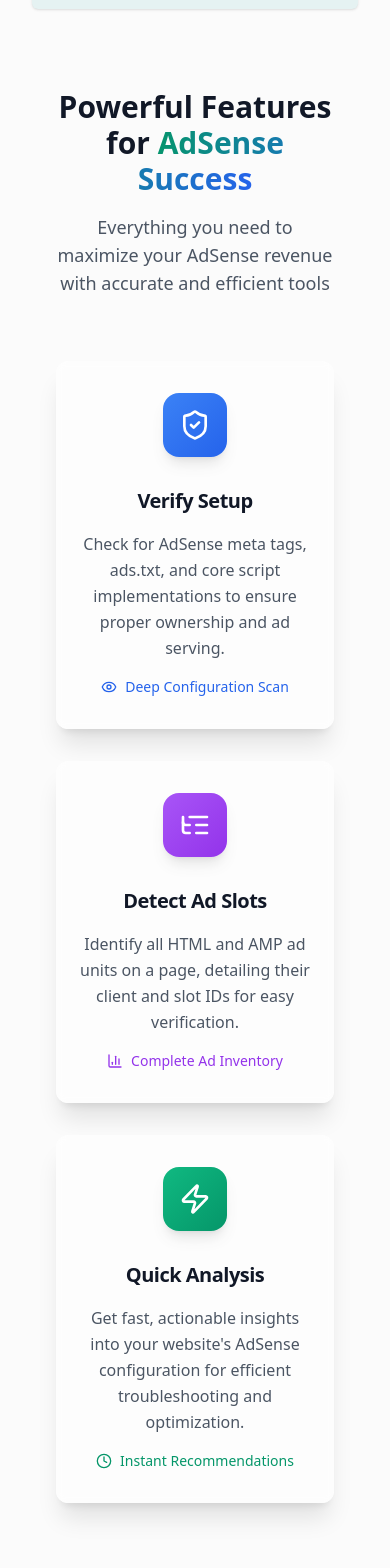
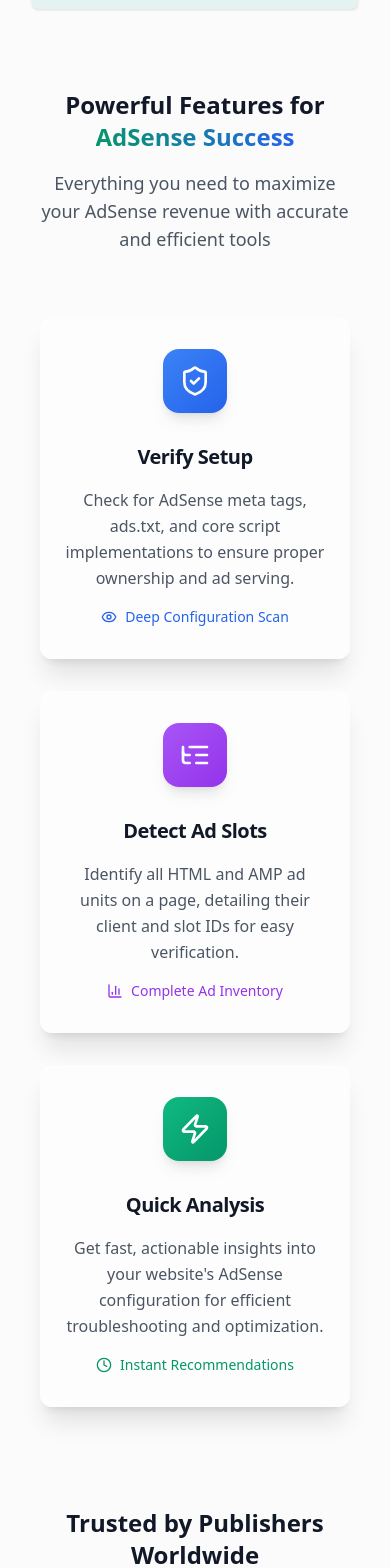
Before and after one commit to isixe/AdSenseDetective, a Next.js app: page / in a window 390 px wide. Shown: the part 280-1848 px from the top of the page. Built offline with nearby package versions, Linux system fonts and the light colour scheme.

Commit message:
🌈 style(components): compatible syle optimization

```diff
--- a/src/components/view/LandingView.tsx
+++ b/src/components/view/LandingView.tsx
@@ -13,11 +13,17 @@
   return (
     <>
       <div className="py-20">
-        <div className="mx-auto max-w-6xl px-6">
+        <div className="mx-auto max-w-6xl px-2">
           <div className="mb-16 text-center">
-            <h2 className="mb-4 text-3xl font-bold text-gray-900">
+            <h2 className="mb-4 text-2xl font-bold text-gray-900 md:text-3xl">
               Powerful Features for
-              <span className="bg-gradient-to-r from-emerald-600 to-blue-600 bg-clip-text text-transparent">
+              <span
+                className="bg-gradient-to-r from-emerald-600 to-blue-600 bg-clip-text text-transparent"
+                style={{
+                  WebkitBackgroundClip: 'text',
+                  WebkitTextFillColor: 'transparent'
+                }}
+              >
                 {' '}
                 AdSense Success
               </span>
@@ -101,7 +107,7 @@
       <div className="py-5">
         <div className="max-w-6xlx mx-auto">
           <div className="mb-16 text-center">
-            <h2 className="mb-4 text-3xl font-bold text-gray-900">
+            <h2 className="mb-4 text-2xl font-bold text-gray-900 md:text-3xl">
               Trusted by Publishers Worldwide
             </h2>
             <p className="text-lg text-gray-600">
```
